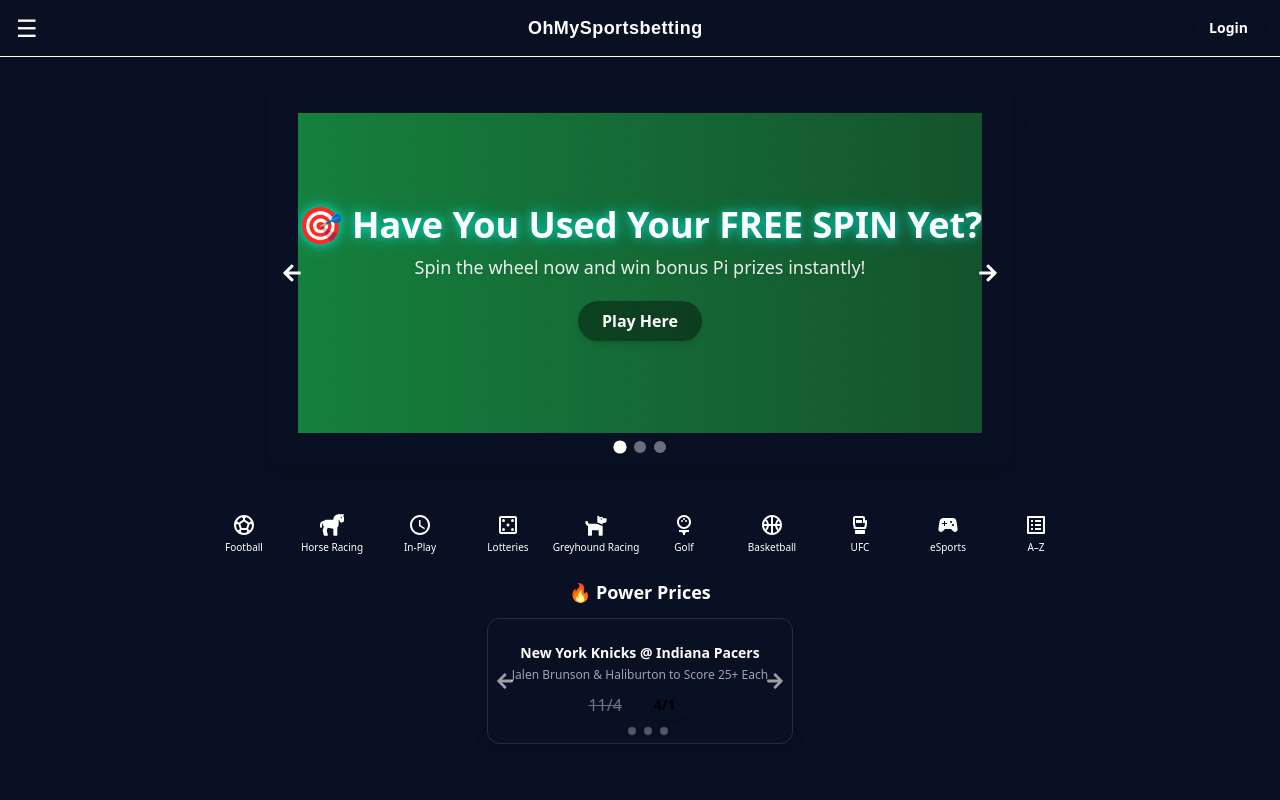
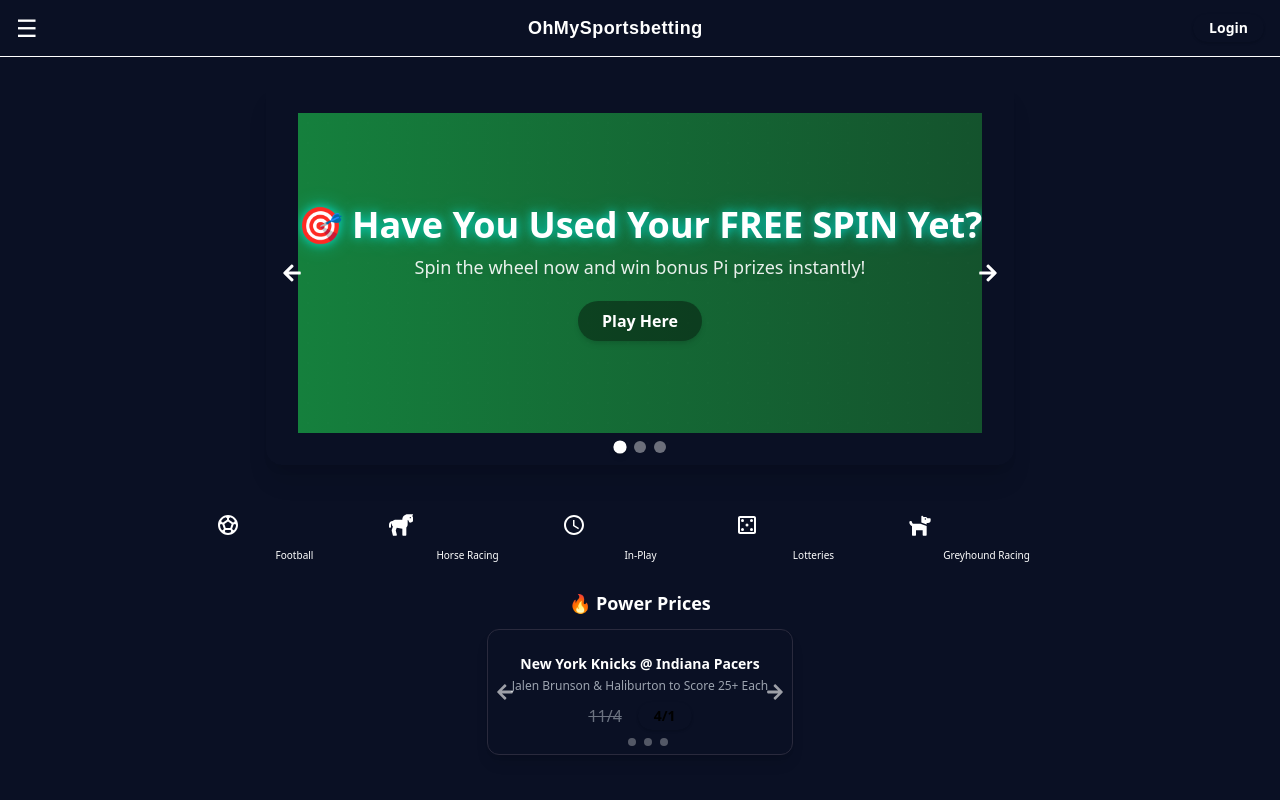
Before and after one commit to Darr-Eire/oh-my-sportsbetting, a Next.js app: page / in a window 1280 px wide. Shown: the top 800 px of the page. Built offline with nearby package versions, Linux system fonts and the light colour scheme.

Commit message:
Set SportsCarousel icons to 5 per row

```diff
--- a/components/SportsCarousel.tsx
+++ b/components/SportsCarousel.tsx
@@ -1,4 +1,5 @@
 import Link from "next/link";
+import Slider from "react-slick";
 import {
   MdSportsSoccer,
   MdAccessTime,
@@ -25,15 +26,26 @@
 ];
 
 export default function SportsCarousel() {
+  const settings = {
+    dots: false,
+    infinite: false,
+    speed: 300,
+    slidesToShow: 5,
+    slidesToScroll: 1,
+    arrows: false,
+    swipeToSlide: true,
+    focusOnSelect: false,
+  };
+
   return (
-    <div className="max-w-4xl mx-auto my-6 px-4 overflow-x-hidden">
-      <nav className="flex flex-nowrap gap-4 justify-center">
+    <div className="max-w-4xl mx-auto my-6 px-4">
+      <Slider {...settings}>
         {sports.map(({ name, icon: Icon, slug }) => (
           <Link
             key={slug}
             href={`/sports/${slug}`}
-            className="flex flex-col items-center justify-center text-white hover:text-electricCyan"
-            style={{ width: "20%", minWidth: "72px" }}
+            className="flex flex-col items-center justify-center text-white hover:text-electricCyan cursor-pointer px-2"
+            style={{ minWidth: "72px" }}
           >
             <Icon className="text-2xl mb-1 leading-none" />
             <span className="text-[10px] text-center leading-tight select-none whitespace-nowrap">
@@ -41,7 +53,7 @@
             </span>
           </Link>
         ))}
-      </nav>
+      </Slider>
     </div>
   );
 }
```
